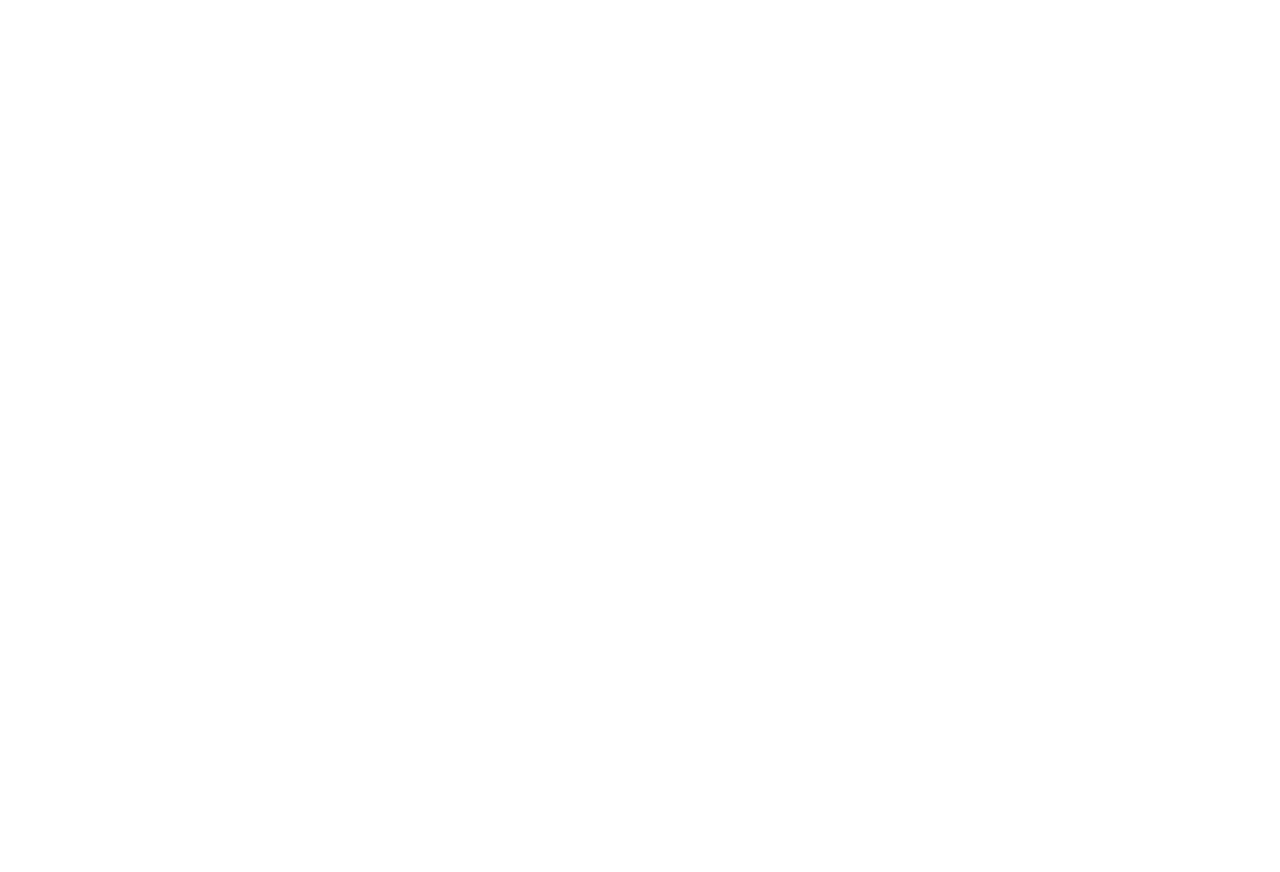
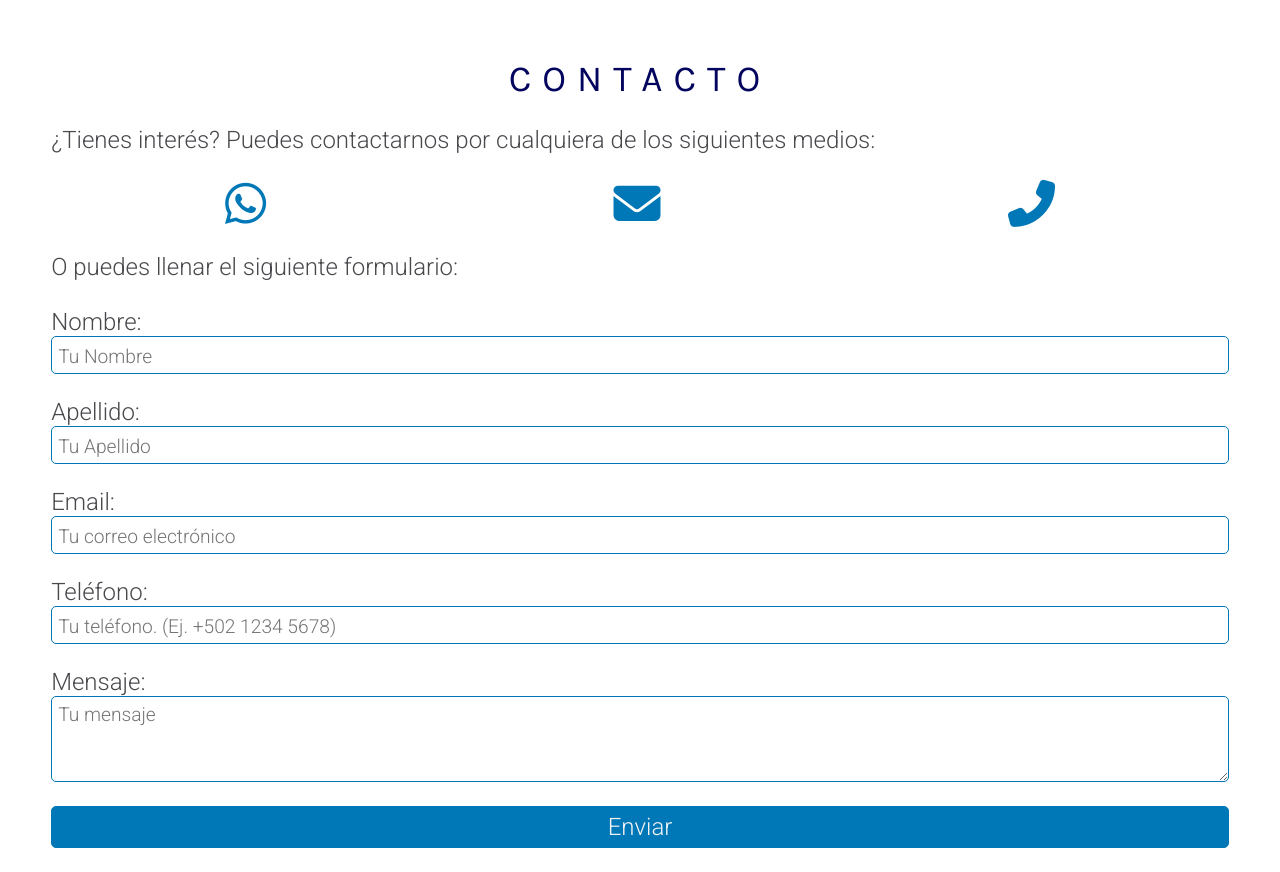
Before and after one commit to capulusnoctis/accesa, a Svelte app: page / in a window 1280 px wide. Shown: the part 2340-3212 px from the top of the page. Before the commit the page ends 2237 px from the top, so only its background shows below. Built offline with nearby package versions, Linux system fonts and the light colour scheme.

Commit message:
Created Contact component; Finished Benefits component; Added description to index.html

```diff
--- a/public/index.html
+++ b/public/index.html
@@ -3,7 +3,11 @@
 <head>
     <meta charset="UTF-8">
     <meta name="viewport" content="width=device-width, initial-scale=1.0">
-    <title>Accesa Reciclaje</title>
+    <meta http-equiv="X-UA-Compatible" content="ie=edge">
+    <meta name="description" content="Manejo de material de residuo. Accesa Reciclaje te ayuda a reusar, reutilizar y reciclar. ¿Ya no lo necesitas? Nosotros lo gestionamos inteligentemente por ti.">
+    <meta name="keywords" content="reciclaje,reutilizar,ambiente">
+    <meta http-equiv="language" content="es">
+    <title>Accesa Reciclaje: Vuelve a tu Empresa Amigable con el Ambiente</title>
     <script src="https://kit.fontawesome.com/b27caa78aa.js" crossorigin="anonymous"></script>
 </head>
 <body>
--- a/src/components/Benefits.svelte
+++ b/src/components/Benefits.svelte
@@ -6,12 +6,13 @@
     div.Benefits {
         grid-column: 1 / 5;
         margin-top: 6em;
+        padding-top: 2em;
 
         background-color: #0077B6;
     }
     div.Benefits-content {
         font-family: 'Roboto', sans-serif;
-        padding: 0 2em 2em 1em;
+        padding: 1em 2em 2em 1em;
 
         color: #F3F3F3;
     }
--- /dev/null
+++ b/src/components/Contact.svelte
@@ -0,0 +1,124 @@
+<script>
+import Title from './Title.svelte';
+
+function checkFormat() {
+    let phLength = event.target.value.length;
+    if(phLength === 4)
+        event.target.value += ' ';
+    if(phLength === 9)
+        event.target.value += ' ';
+}
+</script>
+
+<style>
+    div.Contact {
+        grid-column: 1 / 5;
+        margin-top: 6em;
+    }
+    div.Contact-content {
+        font-family: 'Roboto', sans-serif;
+
+        color: #49484D;
+    }
+    div.Contact-content p {
+        font-family: inherit;
+        font-weight: 300;
+        font-size: 1.5em;
+        text-align: left;
+        line-height: 135%;
+    }
+    div.Contact-content form {
+        grid-column: 1 / 5;
+        display: grid;
+        font-size: 1.5em;
+    }
+    div.Contact-content form label {
+        display: block;
+        font-weight: 300;
+    }
+    div.Contact-content form input,
+    div.Contact-content form textarea,
+    div.Contact-content form button {
+        border: 1px solid #0077B6;
+        border-radius: 5px;
+        padding: 6px;
+        grid-column: 1 / 5;
+        font-size: 1em;
+        font-weight: 300;
+        font-family: inherit;
+        margin-bottom: 1em;
+    }
+    div.Contact-content form input {
+        height: 24px;
+    }
+    div.Contact-content form textarea {
+        height: 3em;
+    }
+    div.Contact-content form input::placeholder,
+    div.Contact-content form textarea::placeholder {
+        font-weight: 300;
+        font-size: 0.8em;
+    }
+    div.Contact-content form button {
+        background-color: #0077B6;
+        color: #F3F3F3;
+        cursor: pointer;
+    }
+
+    div.content-list {
+        grid-column: 1 / 5;
+        display: grid;
+        grid-template-columns: auto auto auto;
+        text-align: center;
+    }
+    div.content-list div i{
+        font-size: 47px;
+        color: #0077B6;
+    }
+</style>
+
+<div class="Contact">
+    <Title content="CONTACTO"/>
+    <div class="Contact-content">
+        <p>
+            ¿Tienes interés? Puedes contactarnos por cualquiera de los siguientes medios:
+        </p>
+        <div class="content-list">
+            <div>
+                <!-- <a href="https://api.whatsapp.com/send?phone=+502-3284-2891" target="_blank"><i class="fab fa-whatsapp"></i></a> -->
+                <a href="https://api.whatsapp.com/send?phone=+502-4150-8421" target="_blank"><i class="fab fa-whatsapp"></i></a>
+            </div>
+            <!-- <div>
+                <a href="#"><i class="fab fa-facebook"></i></a>
+            </div> -->
+            <div>
+                <a href="mailto:reciclaje@accesagroup.com"><i class="fas fa-envelope"></i></a>
+            </div>
+            <div>
+                <!-- <a href="tel:+502-3284-2891"><i class="fas fa-phone-alt"></i></a> -->
+                <a href="tel:+502-4150-8421"><i class="fas fa-phone-alt"></i></a>
+            </div>
+        </div>
+        <p>
+            O puedes llenar el siguiente formulario:
+        </p>
+        <form name="contact" method="POST" data-netlify="true">
+            <label for="inNombre">Nombre:</label>
+            <input type="text" name="name" id="inNombre" placeholder="Tu Nombre" required>
+
+            <label for="inLastName">Apellido:</label>
+            <input type="text" name="last_name" id="inLastName" placeholder="Tu Apellido" required>
+
+            <label for="inEmail">Email:</label>
+            <input type="email" name="email" id="inEmail" placeholder="Tu correo electrónico">
+
+            <label for="inPhone">Teléfono:</label>
+            <input type="tel" value="" maxlength="14" on:keydown={checkFormat} name="phone" id="inPhone" placeholder="Tu teléfono. (Ej. +502 1234 5678)" required>
+
+            <label for="inMessage">Mensaje:</label>
+            <textarea name="message" id="inMessage" placeholder="Tu mensaje" required></textarea>
+
+            <button type="submit" class="button-submit">Enviar</button>
+        </form>
+    </div>
+</div>
--- a/src/containers/App.svelte
+++ b/src/containers/App.svelte
@@ -3,6 +3,7 @@
     import About from '../components/About.svelte';
     import Services from '../components/Services.svelte';
     import Benefits from '../components/Benefits.svelte';
+    import Contact from '../components/Contact.svelte';
 </script>
 
 <style>
@@ -46,6 +47,7 @@
     <About/>
     <Services/>
     <Benefits/>
+    <Contact/>
     <!-- <div class="uno"></div>
     <div class="dos"></div>
     <div class="tres"></div>
```
